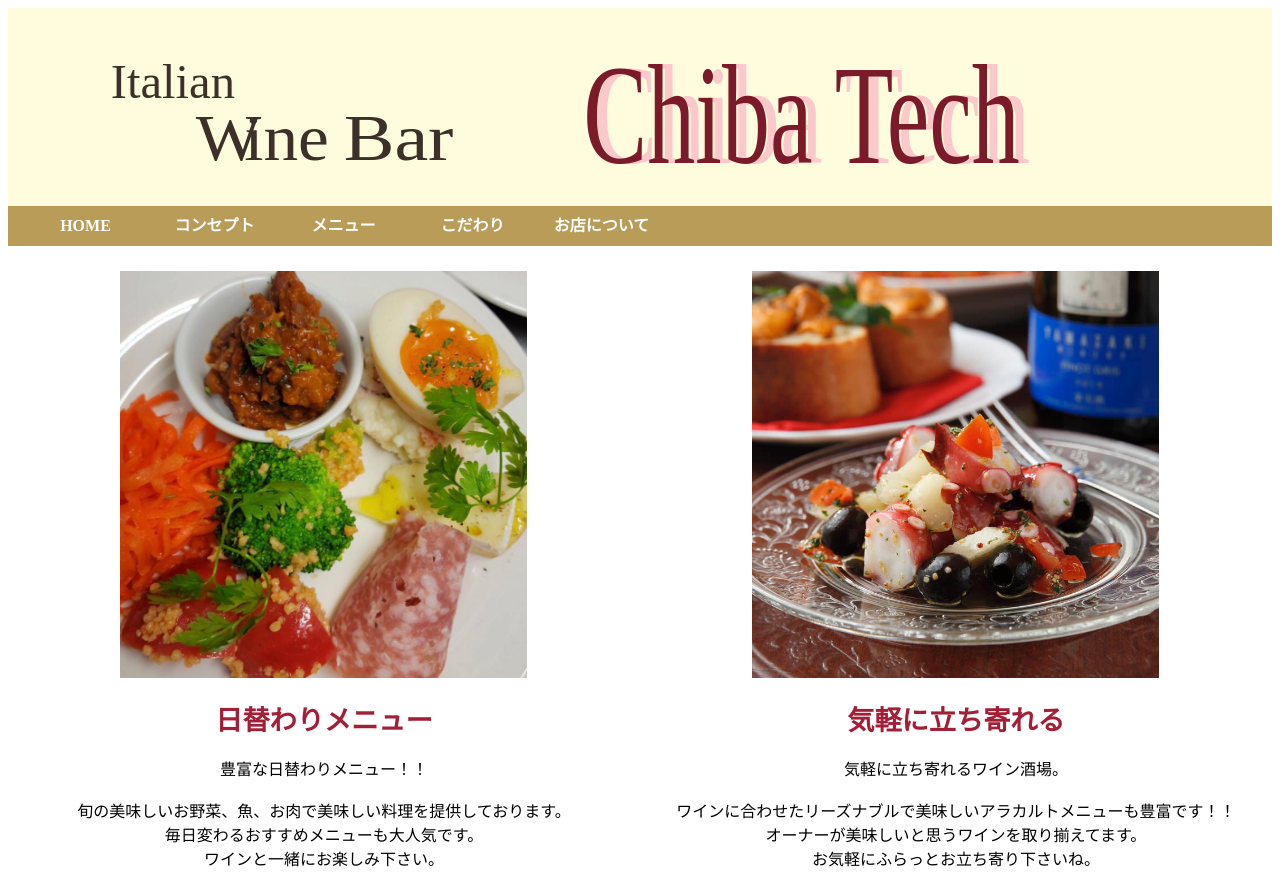
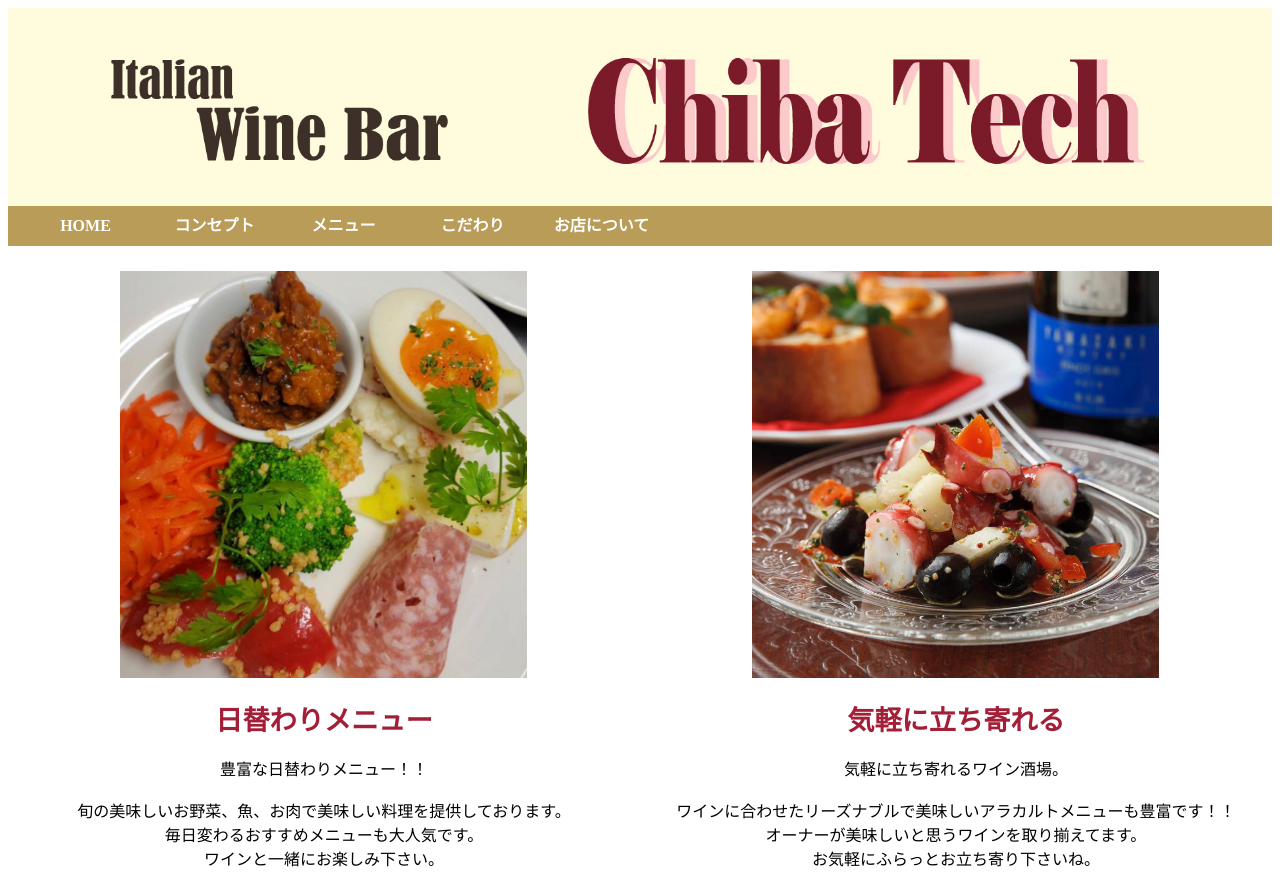
Before and after one commit to NoguchiFuka/2025VCD, a plain HTML site: page report1/commitment.html in a window 1280 px wide. Shown: the top 873 px of the page. Drawn offline with Linux system fonts and the light colour scheme.

Commit message:
report1-1

```diff
--- a/report1/commitment.html
+++ b/report1/commitment.html
@@ -8,7 +8,7 @@
    </HEAD>
    <BODY>
      <div class="wrap">
-          <img src="image/title.svg" alt="Italian Wine Bar Chiba Tech">
+          <img src="image/title.jpg" alt="Italian Wine Bar Chiba Tech">
      </div>
      <ul class="ddmenu">
           <li><a href="index.html">HOME</a></li>
```
Also changed, not shown: report1/concept.html (+1 -1 lines), report1/index.html (+1 -1 lines), report1/menu.html (+1 -1 lines), report1/store.html (+1 -1 lines), report1/image/title.jpg (added).
